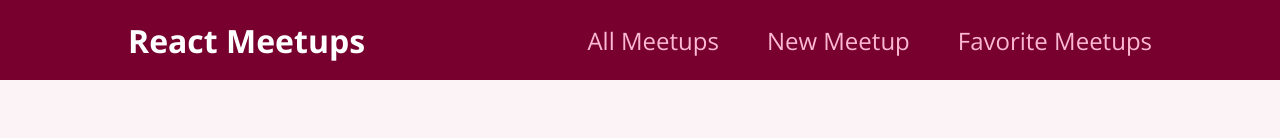
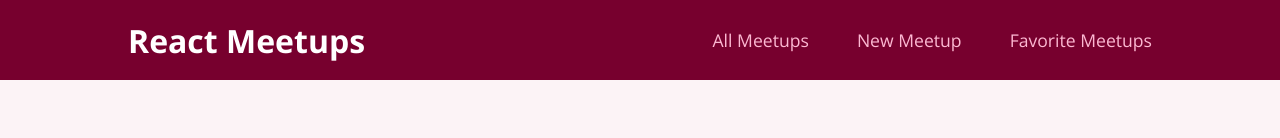
Before and after one commit to tier4ik/react_course, a React (Create React App) app: page / in a window 1280 px wide. Shown: the top 138 px of the page. Built offline with nearby package versions, Linux system fonts and the light colour scheme.

Commit message:
Change font-size in MainNavigation.module.css for header from 1.5rem to 1.1rem

```diff
--- a/src/components/layouts/MainNavigation.module.css
+++ b/src/components/layouts/MainNavigation.module.css
@@ -28,7 +28,7 @@
 
 .header a {
   text-decoration: none;
-  font-size: 1.5rem;
+  font-size: 1.1rem;
   color: #fcb8d2;
 }
 
```
